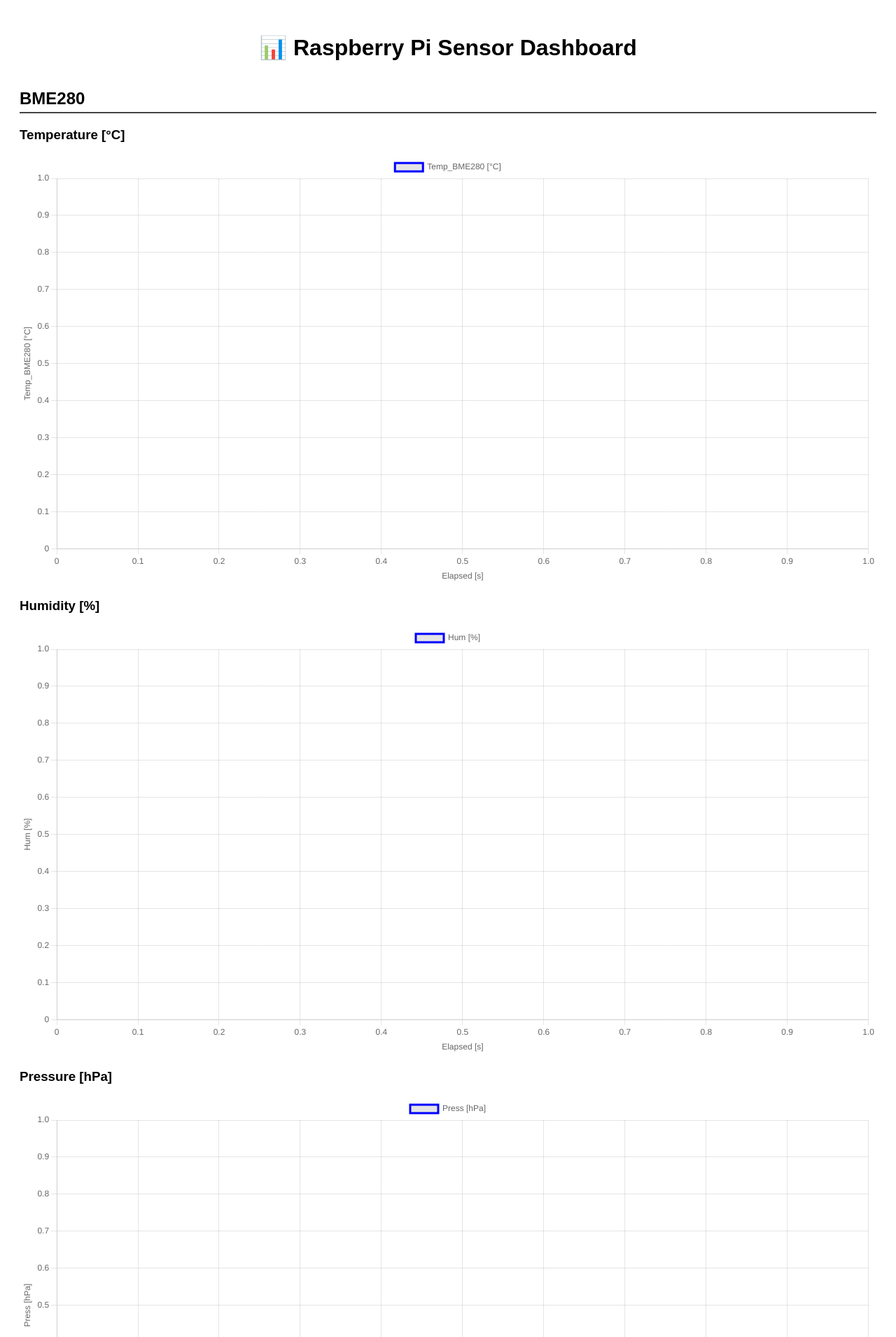
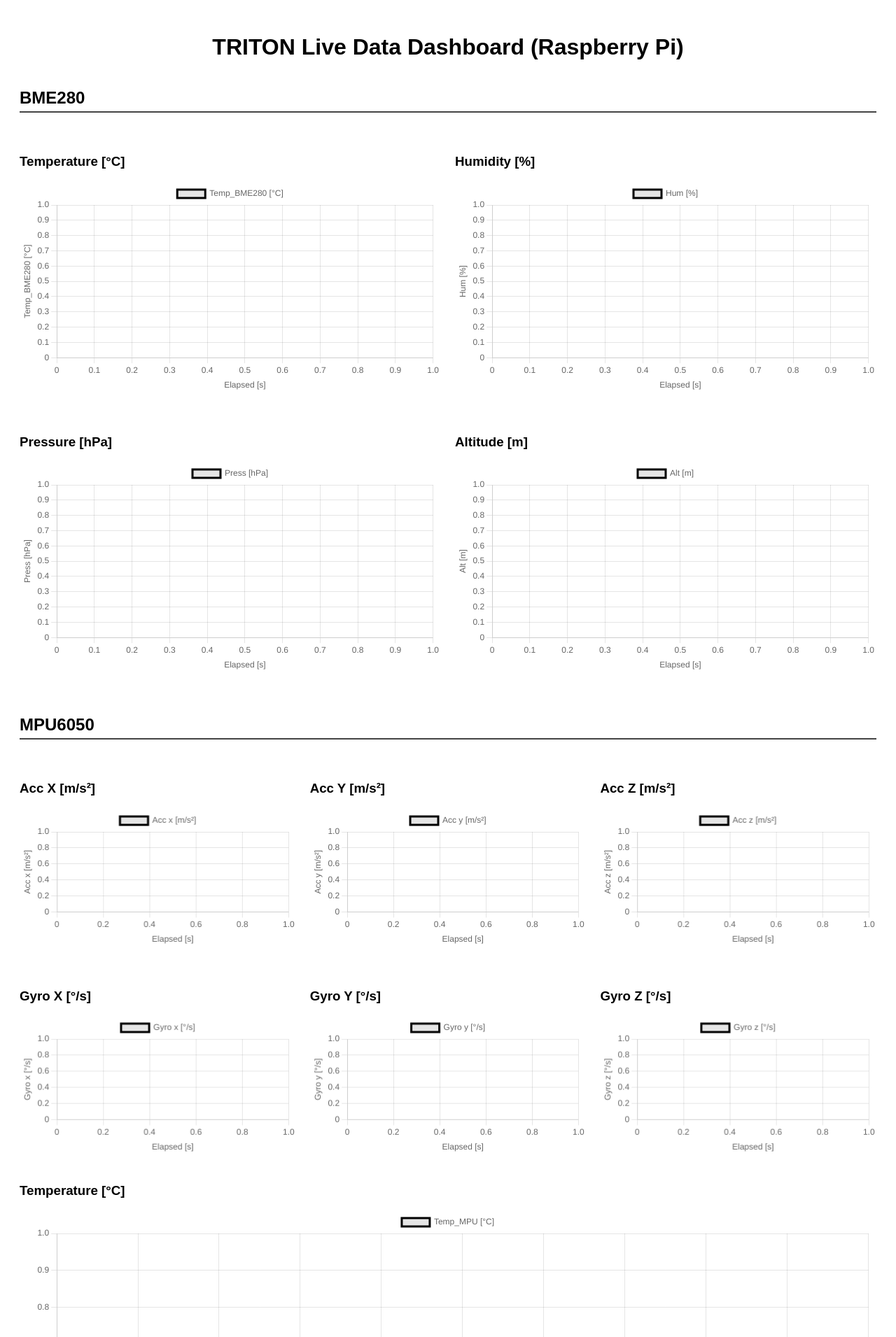
Before and after one commit to sebastianjulian/TRITON, a Flask app: page / in a window 1280 px wide. Shown: the top 1911 px of the page at 70% size. Run offline with Flask 3, Linux system fonts and the light colour scheme; data that the repository does not hold is empty.

Commit message:
dashboard interface grouping

```diff
--- a/src/templates/dashboard.html
+++ b/src/templates/dashboard.html
@@ -2,7 +2,7 @@
 <html>
 <head>
     <meta charset="UTF-8">
-    <title>Sensor Dashboard</title>
+    <title>TRITON Live Data Dashboard (Raspberry Pi)</title>
     <script src="https://cdn.jsdelivr.net/npm/chart.js"></script>
     <style>
         body {
@@ -12,6 +12,7 @@
 
         h1 {
             text-align: center;
+            margin-bottom: 40px;
         }
 
         .section {
@@ -21,6 +22,18 @@
         .section h2 {
             border-bottom: 2px solid #444;
             padding-bottom: 5px;
+        }
+
+        .grid-2 {
+            display: grid;
+            grid-template-columns: 1fr 1fr;
+            gap: 20px;
+        }
+
+        .grid-3 {
+            display: grid;
+            grid-template-columns: 1fr 1fr 1fr;
+            gap: 20px;
         }
 
         .chart-container {
@@ -34,25 +47,35 @@
     </style>
 </head>
 <body>
-    <h1>📊 Raspberry Pi Sensor Dashboard</h1>
+    <h1>TRITON Live Data Dashboard (Raspberry Pi)</h1>
 
     <div class="section" id="bme280">
         <h2>BME280</h2>
+        <div class="grid-2">
             <div class="chart-container"><h3>Temperature [°C]</h3><canvas id="Temp_BME280"></canvas></div>
             <div class="chart-container"><h3>Humidity [%]</h3><canvas id="Hum"></canvas></div>
+        </div>
+        <div class="grid-2">
             <div class="chart-container"><h3>Pressure [hPa]</h3><canvas id="Press"></canvas></div>
             <div class="chart-container"><h3>Altitude [m]</h3><canvas id="Alt"></canvas></div>
+        </div>
     </div>
 
     <div class="section" id="mpu6050">
         <h2>MPU6050</h2>
+        <div class="grid-3">
             <div class="chart-container"><h3>Acc X [m/s²]</h3><canvas id="Acc_x"></canvas></div>
             <div class="chart-container"><h3>Acc Y [m/s²]</h3><canvas id="Acc_y"></canvas></div>
             <div class="chart-container"><h3>Acc Z [m/s²]</h3><canvas id="Acc_z"></canvas></div>
+        </div>
+        <div class="grid-3">
             <div class="chart-container"><h3>Gyro X [°/s]</h3><canvas id="Gyro_x"></canvas></div>
             <div class="chart-container"><h3>Gyro Y [°/s]</h3><canvas id="Gyro_y"></canvas></div>
             <div class="chart-container"><h3>Gyro Z [°/s]</h3><canvas id="Gyro_z"></canvas></div>
-        <div class="chart-container"><h3>Temperature [°C]</h3><canvas id="Temp_MPU"></canvas></div>
+        </div>
+        <div class="chart-container">
+            <h3>Temperature [°C]</h3><canvas id="Temp_MPU"></canvas>
+        </div>
     </div>
 
     <script>
@@ -80,7 +103,7 @@
                     datasets: [{
                         label: label,
                         data: [],
-                        borderColor: "blue",
+                        borderColor: "black",
                         fill: false,
                         tension: 0.2,
                         pointRadius: 0
```
Lines whose indentation alone changed are shown as unchanged.
